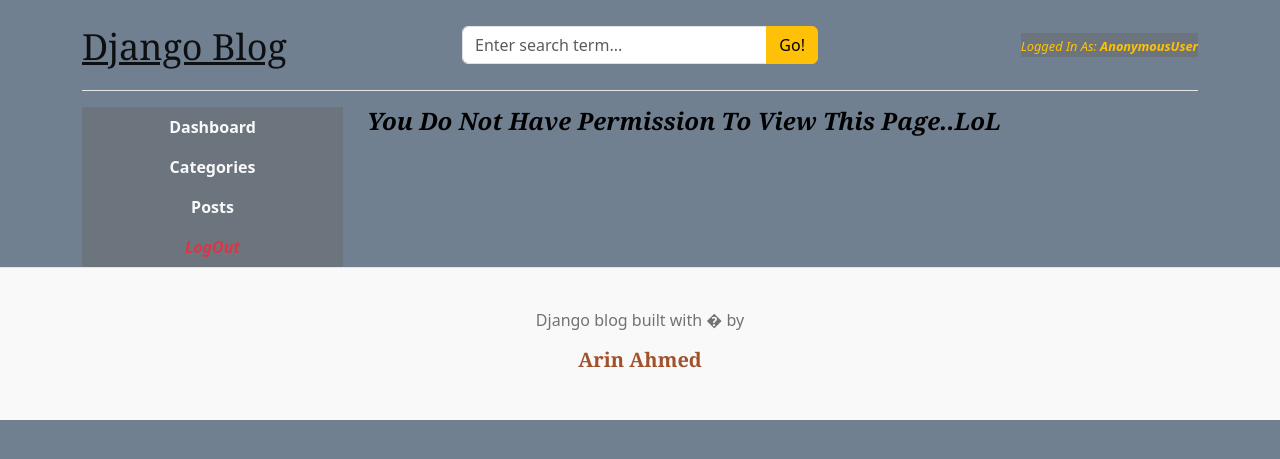
After one commit to arin2024b/Django-Blog, a Django app: page /dashboard/users/ in a window 1280 px wide. The commit adds this page. Shown: the top 459 px of the page. Run offline with Django 5.2, Linux system fonts and the light colour scheme; data that the repository does not hold is empty.

Commit message:
User CURD Opetation And Accessibility

```diff
--- a/blogs/models.py
+++ b/blogs/models.py
@@ -55,3 +55,7 @@ class SocialLink(models.Model):
 
     def __str__(self):
         return self.platform
+
+
+# eta dashboards app er forms.py te UserForm class a usage er jnno ekta condtion
+# User.add_to_class('spUser', property(lambda self: self.is_superuser and self.username == 'arin2025n'))
--- a/dashboards/urls.py
+++ b/dashboards/urls.py
@@ -6,13 +6,19 @@ urlpatterns = [
 
     # Category CURD
     path('categories/',views.categories,name='categories'),
-    path('categories/add',views.add_category,name='add_category'),
+    path('categories/add/',views.add_category,name='add_category'),
     path('categories/edit/<int:pk>/',views.edit_category,name='edit_category'),
     path('categories/delete/<int:pk>/',views.delete_category,name='delete_category'),
 
     # Blog CURD
     path('posts/',views.posts,name='posts'),
-    path('posts/add',views.add_post,name='add_post'),
+    path('posts/add/',views.add_post,name='add_post'),
     path('posts/edit/<int:pk>/',views.edit_post,name='edit_post'),
     path('posts/delete/<int:pk>/',views.delete_post,name='delete_post'),
+
+    # Users accessibility and CURD operation
+    path('users/',views.users,name='users'),
+    path('users/add/',views.add_user,name='add_user'),
+    path('users/edit/<int:pk>/',views.edit_user,name='edit_user'),
+    path('users/delete/<int:pk>/',views.delete_user,name='delete_user'),
 ]
--- a/dashboards/views.py
+++ b/dashboards/views.py
@@ -1,13 +1,16 @@
 from django.shortcuts import  render,redirect,get_object_or_404
 
 from blogs.models import Category,Blog
-from .forms import CategoryForm,PostForm
+from .forms import CategoryForm,PostForm,UserForm,EditUserForm # EditUserForm tate password changing er option thakbena
 
 # autometic slug generate krar jnno slugify import krte hbe
 from django.template.defaultfilters import slugify  # eta post er add/edit operation a slug er autometically generate er jnno
 
 # dashboard ta jate logged in user ei access krte pare tar jnno login_decorators er proyojn hbe
 from django.contrib.auth.decorators import login_required
+
+# nica users der access kra jnno User import korar lagbe:
+from django.contrib.auth.models import User
 
 # login_required decorator use krle er vitor login_url dite hbe,, to dashboard er url ta jdi kno logged in chara
 #  kno user direct url likhe search kore tahole take direct login page a nia jabe
@@ -117,3 +120,43 @@ def delete_post(rqst,pk):
     post = get_object_or_404(Blog,pk=pk)
     post.delete()
     return redirect('posts')
+
+
+
+def users(rqst):
+    users = User.objects.all()
+    cntxt = {
+        'users':users,
+    }
+    return render(rqst,'dashboard/users.html',cntxt)
+
+def add_user(rqst):
+    if rqst.method == 'POST':
+        form = UserForm(rqst.POST)
+        if form.is_valid():
+            form.save()
+            return redirect('users')
+    form=UserForm()
+    cntxt = {
+        'form':form,
+    }
+    return render(rqst,'dashboard/add_user.html',cntxt)
+
+def edit_user(rqst,pk):
+    user = get_object_or_404(User,pk=pk)
+    if rqst.method == 'POST':
+        form = EditUserForm(rqst.POST,rqst.FILES,instance=user)
+        if form.is_valid():
+            form.save()
+            return redirect('users')
+    form = EditUserForm(instance=user)
+    cntxt={
+        'form':form,
+        'user':user,
+    }
+    return render(rqst,'dashboard/edit_user.html',cntxt)
+
+def delete_user(rqst,pk):
+    user = get_object_or_404(User,pk=pk)
+    user.delete()
+    return redirect('users')
--- a/templates/base.html
+++ b/templates/base.html
@@ -13,12 +13,12 @@
     <!-- <link rel="stylesheet" href="{% static 'css/blog.css' %}"> -->
     <style>
         #headLine{
-          color:darkorange !important;
+          color:darkorange ;
           opacity: 0.879 !important;
           text-shadow: seagreen !important;
         }
         #headLine:hover{
-          color: brown !important;
+          color: brown ;
         }
         a:hover{
             color: brown;
@@ -131,7 +131,7 @@
       <header class="blog-header py-3">
         <div class="row flex-nowrap justify-content-between align-items-center">
           <div class="col-4 pt-1">
-            <a class="blog-header-logo text-white" id="headLine" href="/">Django Blog</a>
+            <a class="blog-header-logo" id="headLine" href="/">Django Blog</a>
           </div>
           <div class="col-4">
             <form action="{% url 'search' %}" method="GET">
--- a/templates/dashboard/categories.html
+++ b/templates/dashboard/categories.html
@@ -22,7 +22,7 @@
      <div class="col-md-9">
         <h2>All Categories:</h2>
         <a href="{% url 'add_category' %}" class="btn btn-secondary text-warning float-right mb-2">Add New</a>
-        <table class="table table-hover table-dark ">
+        <table class="table table-hover table-info ">
             <thead>
               <tr>
                 <th scope="col" class="bg-info">#</th>
@@ -35,7 +35,7 @@
             <tbody>
               {% for cat in categories %}
               <tr>
-                <th scope="row" class="bg-secondary">{{forloop.counter}}</th>
+                <th scope="row" class="bg-secondary text-info">{{forloop.counter}}</th>
                 <td>{{cat.category_name}}</td>
                 <td>{{cat.created_at}}</td>
                 <td>{{cat.updated_at}}</td>
--- a/templates/dashboard/posts.html
+++ b/templates/dashboard/posts.html
@@ -22,7 +22,7 @@
      <div class="col-md-9">
         <h2>All Posts:</h2>
         <a href="{% url 'add_post' %}" class="btn btn-secondary text-warning float-right mb-2">Add New</a>
-        <table class="table table-hover table-secondary text-light">
+        <table class="table table-hover table-success text-light">
             <thead>
               <tr>
                 <th scope="col" class="bg-info">#</th>
@@ -37,7 +37,7 @@
             <tbody>
               {% for post in posts %}
               <tr>
-                <th scope="row" class="bg-dark"><i class="text-light">{{forloop.counter}}</i></th>
+                <th scope="row" class="bg-dark"><i class="text-success">{{forloop.counter}}</i></th>
                 <td>{{post.title}}</td>
                 <td>{{post.category}}</td>
                 <td>{{post.author}}</td>
--- a/templates/dashboard/sidebar.html
+++ b/templates/dashboard/sidebar.html
@@ -1,6 +1,10 @@
 <div class="col-md-3">
     <div class="nav flex-column nav-pills bg-secondary" aria-orientation="vertical">
         <a href="{% url 'dashboard' %}" class="nav-link text-light  btn btn-warning {% if '/dashboard/' == request.path %}bg-danger{%endif%}"><b>Dashboard</b></a>
+
+        {% if perms.auth.view_user %} <!-- perms means permission.. just manager and superuser er kache view_user and user related access gula ache backend a..tai just manager and superuser login thakle show krbe -->
+        <a href="{% url 'users' %}" class="nav-link text-light  btn btn-warning {% if '/users/' in request.path %}bg-info{%endif%}"><b>Users</b></a>
+        {% endif %} <!-- upore view_user er jaygay user relate jkno kisu daoa jaito jeta backend a ache.. like auth.delete_user etc -->
         <a href="{% url 'categories' %}" class="nav-link text-light btn btn-warning {% if '/dashboard/categories/' == request.path %}bg-danger{%endif%}"><b>Categories</b></a>
         <a href="{% url 'posts' %}" class="nav-link text-light btn btn-warning {% if '/dashboard/posts/' == request.path %}bg-danger{%endif%}"><b>Posts</b></a>
         <a href="{% url 'logout' %}" class="nav-link text-danger btn btn-dark"><i><b>LogOut</b></i></a>
--- /dev/null
+++ b/templates/dashboard/users.html
@@ -0,0 +1,69 @@
+{% extends "base.html" %}
+
+{% block navigation_links %}
+    <!-- <span><a href="{% url 'logout' %}" id="lo_btn" class="btn btn-danger"><i><b>LogOut</b></i></a></span> -->
+    <span class="text-warning bg-secondary"><i style="font-size: 1vw;">Logged In As: <b>{{user}}</b></i></span>
+{% endblock %}
+
+{% block content%}
+<style>
+    body{
+        background-color:slategray !important;
+        color: black !important;
+    }
+    #headLine{
+        color: black;
+    }
+</style>
+
+<div class="row">
+    <!-- left sidebar -->
+    <!-- load the sidebar form sidebar.html -->
+    {% include 'dashboard/sidebar.html' %}
+
+    <!-- right side content -->
+    <div class="col-md-9">
+        {% if perms.auth.view_user %} <!-- perms means permission.. just manager and superuser er kache view_user and user related access gula ache backend a..tai just manager and superuser login thakle show krbe -->
+
+        <h2>All Users:</h2>
+        <a href="{% url 'add_user' %}" class="btn btn-warning text-dark float-right mb-2">Add New User</a>
+        <table class="table table-hover table-warning text-dark">
+            <thead>
+              <tr>
+                <th scope="col" class="bg-danger">#</th>
+                <th scope="col"class="bg-dark"><i class="text-warning">Full Name</i></th>
+                <th scope="col" class="bg-dark"><i class="text-warning">Username</i></th>
+                <th scope="col" class="bg-dark"><i class="text-warning">Email</i></th>
+                <th scope="col" class="bg-dark"><i class="text-warning">Active</i></th>
+                <th scope="col" class="bg-dark"><i class="text-warning">Staff</i></th>
+                <th scope="col" class="bg-dark"><i class="text-warning">Superuser</i></th>
+                <th scope="col" class="bg-dark"><i class="text-warning">Action</i></th>
+              </tr>
+            </thead>
+            <tbody>
+              {% for user in users %}
+              <tr>
+                <th scope="row" class="bg-dark"><i class="text-danger">{{forloop.counter}}</i></th>
+                <td>{{user.first_name}} {{user.last_name}}</td>
+                <td>{{user.username}}</td>
+                <td>{{user.email}}</td>
+                <td>{% if user.is_active %} <i class="fa fa-check text-info"></i> {% else %} <i class="fa fa-times text-danger"></i> {% endif%}</td>
+                <td>{% if user.is_staff %} <i class="fa fa-check text-info"></i> {% else %} <i class="fa fa-times text-danger"></i> {% endif%}</td>
+                <td>{% if user.is_superuser %} <i class="fa fa-check text-info"></i> {% else %} <i class="fa fa-times text-danger"></i> {% endif%}</td>
+                <td>
+                    <a href="{% url 'edit_user' user.id %}"><i class="fa fa-edit text-success"></i></a>
+                    &nbsp;
+                    <a href="{% url 'delete_user' user.id %}"><i class="fa fa-trash text-danger"></i></a>
+                </td>
+              </tr>
+              {% endfor %}
+            </tbody>
+        </table>
+
+        {% else %}
+        <h4><b><i>You Do Not Have Permission To View This Page..LoL</i></b></h4>
+        {% endif %}
+    </div>
+</div>
+
+{% endblock %}
```
Also changed, not shown: dashboards/forms.py (+13 -0 lines), templates/dashboard/add_user.html (added, +50 -0 lines), templates/dashboard/edit_user.html (added, +44 -0 lines).
